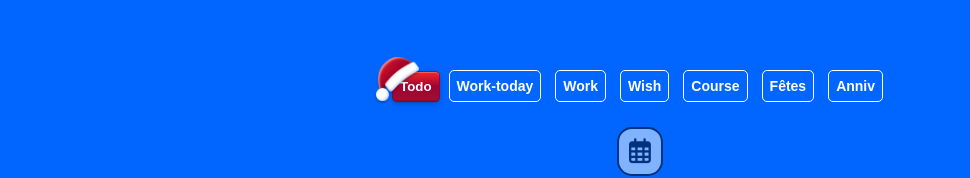
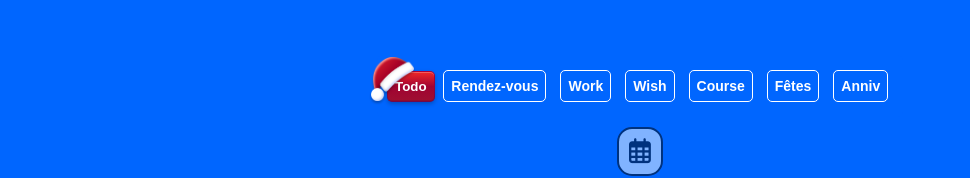
Before and after one commit to krommmm/app_todolist_agenda, a website built with webpack: page index.html in a window 1280 px wide. Shown: the part 255-433 px from the top of the page, without its empty margins (0-970 px from the left). Built offline with nearby package versions, Linux system fonts and the light colour scheme.

Commit message:
ajout all

```diff
--- a/index.html
+++ b/index.html
@@ -25,7 +25,7 @@
 					/>
 				</button>
 				<button class="workToday blue_light btn">
-					Work-today<img
+					Rendez-vous<img
 						class="btn-hat"
 						src="./src/images/santaHat.webp"
 						alt=""
```
